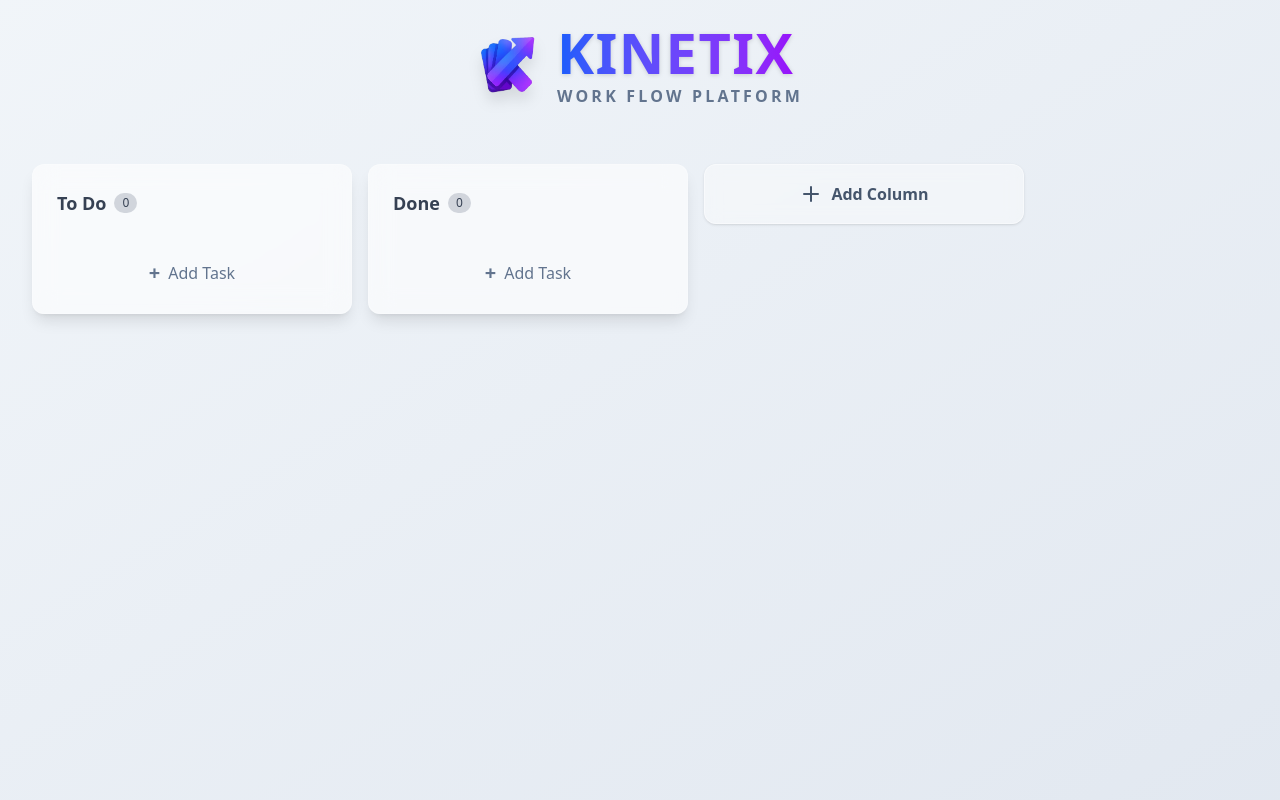
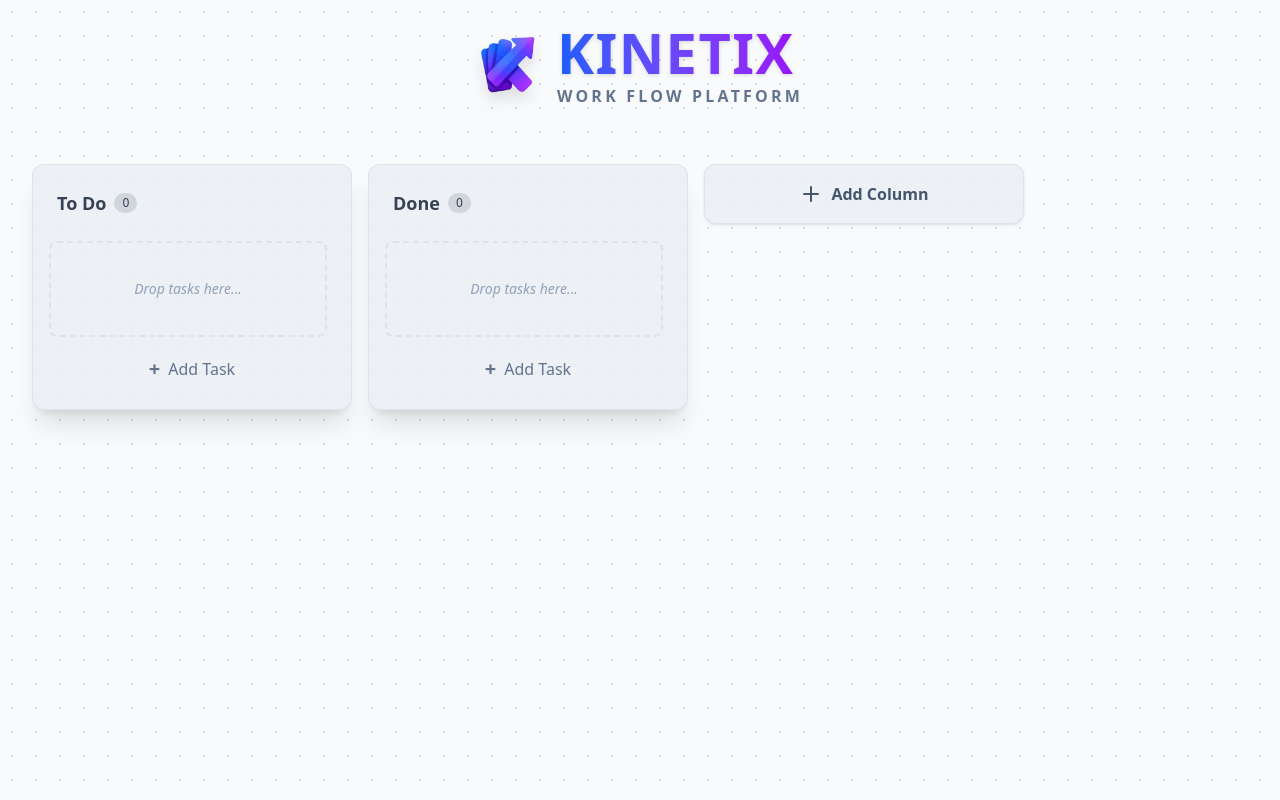
Before and after one commit to Dikshit-Raj-Sharma/kinetix, a React (Vite) app: page / in a window 1280 px wide. Built offline with nearby package versions, Linux system fonts and the light colour scheme.

Commit message:
style(tasks): apply glassmorphism design to task cards
- Updated Task.jsx baseClasses to use semi-transparent backgrounds and subtle borders.

- Added hover states to make cards feel more tactile and interactive.

- Aligned task editing input with the new frosted glass aesthetic.

```diff
--- a/src/App.jsx
+++ b/src/App.jsx
@@ -45,7 +45,7 @@ export default function App() {
   };
 
   return (
-    <div className="flex flex-col h-dvh bg-gradient-to-br from-slate-100 to-slate-200 dark:from-slate-950 dark:to-slate-900">
+    <div className="flex flex-col h-dvh bg-slate-50 dark:bg-[#090b11] bg-dots">
       <header className="shrink-0 py-6 px-4 md:px-8 flex items-center justify-center">
         <div className="flex items-center gap-3 md:gap-4">
           <img
@@ -67,7 +67,10 @@ export default function App() {
           </div>
         </div>
       </header>
-<main className={`flex-1 w-full p-4 md:p-8 overflow-x-auto overflow-y-hidden ${!activeId ? "snap-x snap-mandatory" : ""}`}>        {" "}
+      <main
+        className={`flex-1 w-full p-4 md:p-8 overflow-x-auto overflow-y-hidden ${!activeId ? "snap-x snap-mandatory" : ""}`}
+      >
+        {" "}
         <DndContext
           collisionDetection={collisionDetectionStrategy}
           onDragStart={handleDragStart}
@@ -86,7 +89,7 @@ export default function App() {
             </SortableContext>
             <button
               onClick={createNewColumn}
-              className="h-[60px] w-80 shrink-0 rounded-xl bg-white/40 dark:bg-slate-800/30 hover:bg-white/60 dark:hover:bg-slate-800/60 backdrop-blur-sm border border-white/40 dark:border-slate-700/50 flex items-center justify-center gap-2 text-slate-600 dark:text-slate-400 hover:text-slate-900 dark:hover:text-slate-200 transition-all snap-center cursor-pointer shadow-sm"
+              className="h-[60px] w-80 shrink-0 rounded-xl bg-slate-200/50 dark:bg-slate-800/40 backdrop-blur-[2px] border border-slate-300/50 dark:border-slate-700/50 flex items-center justify-center gap-2 text-slate-600 dark:text-slate-400 hover:text-slate-900 dark:hover:text-slate-200 transition-all snap-center cursor-pointer shadow-sm"
             >
               <Plus size={24} />
               <span className="font-semibold">Add Column</span>
--- a/src/components/Columns.jsx
+++ b/src/components/Columns.jsx
@@ -58,7 +58,7 @@ function Column({ column }) {
     <div
       ref={setNodeRef}
       style={style}
-      className="w-80 bg-white/60 dark:bg-slate-800/40 backdrop-blur-md border border-white/20 dark:border-slate-700/50 rounded-xl p-4 shrink-0 shadow-lg flex flex-col max-h-[calc(100vh-250px)] snap-center"
+      className="w-80 bg-slate-200/50 dark:bg-slate-800/40 backdrop-blur-[2px] border border-slate-300/50 dark:border-slate-700/50 rounded-xl p-4 shrink-0 shadow-xl flex flex-col max-h-[calc(100vh-250px)] snap-center"
     >
       <div
         {...attributes}
@@ -148,6 +148,12 @@ function Column({ column }) {
             return <Task key={task.id} task={task} columnId={column.id} />;
           })}
         </SortableContext>
+
+        {column.taskIds.length === 0 && (
+          <div className="h-24 flex items-center justify-center rounded-lg border-2 border-dashed border-slate-300/50 dark:border-slate-600/50 text-slate-400 dark:text-slate-500 text-sm font-medium italic select-none">
+            Drop tasks here...
+          </div>
+        )}
       </div>
       <button
         onClick={() => addTask(column.id)}
--- a/src/components/Task.jsx
+++ b/src/components/Task.jsx
@@ -32,8 +32,8 @@ function Task({ task, columnId }) {
     setIsEditing(false);
   };
 
-  const baseClasses = "group relative bg-white dark:bg-slate-800 p-3 rounded-xl shadow-sm hover:shadow-md border border-slate-200/60 dark:border-slate-700/60 transition-all hover:-translate-y-0.5";
-
+const baseClasses =
+    "group relative bg-white/80 dark:bg-slate-900/50 backdrop-blur-sm p-3 rounded-xl shadow-sm hover:shadow-md border border-white/50 dark:border-white/10 transition-all hover:-translate-y-0.5 hover:bg-white dark:hover:bg-slate-900/80";
   return (
     <>
       {isEditing ? (
@@ -41,8 +41,7 @@ function Task({ task, columnId }) {
           <div className="flex flex-col gap-2">
             <input
               autoFocus
-              className="w-full bg-gray-50 dark:bg-gray-800 border border-blue-500 rounded px-2 py-1 text-gray-700 dark:text-gray-200 focus:outline-none"
-              value={text}
+className="w-full bg-white/50 dark:bg-slate-800/50 backdrop-blur-sm border border-blue-500/50 rounded px-2 py-1 text-slate-700 dark:text-slate-200 focus:outline-none focus:border-blue-500 transition-colors"              value={text}
               onChange={(e) => setText(e.target.value)}
               onKeyDown={(e) => {
                 e.stopPropagation();
--- a/src/index.css
+++ b/src/index.css
@@ -28,3 +28,18 @@ html, body {
   /* Prevents 'pull to refresh' on mobile which interferes with dragging */
   overscroll-behavior-y: none;
 }
+
+.bg-dots {
+  background-image: radial-gradient(rgba(15, 23, 42, 0.15) 1px, transparent 1px);
+  background-size: 24px 24px;
+}
+
+@media (prefers-color-scheme: dark) {
+  .bg-dots {
+    background-image: radial-gradient(rgba(226, 232, 240, 0.25) 1.5px, transparent 1px);
+  }
+}
+
+.dark .bg-dots {
+  background-image: radial-gradient(rgba(226, 232, 240, 0.1) 1px, transparent 1px);
+}
```
